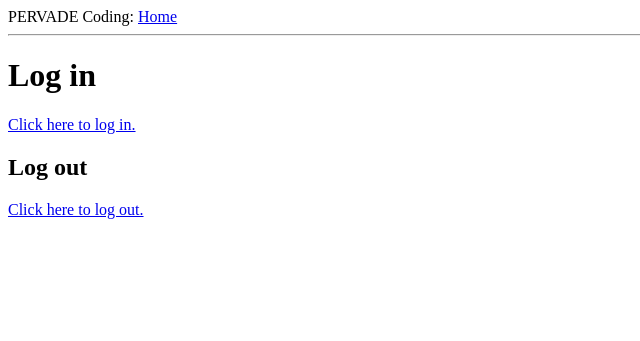
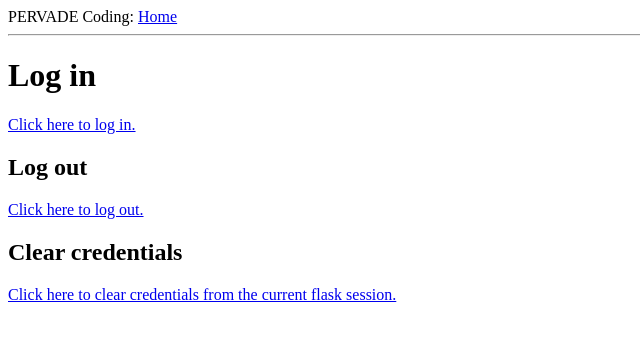
Before and after one commit to eddiechapman/pervade-coding-google, a Flask app: page / in a window 1280 px wide. Shown: the top 341 px of the page, without its empty margins (0-640 px from the left). Run offline with Flask 2, Linux system fonts and the light colour scheme.

Commit message:
added 'clear credentials' link to index page

```diff
--- a/app/templates/index.html
+++ b/app/templates/index.html
@@ -9,4 +9,8 @@
     <h2>Log out</h2>
     <p><a href="{{ url_for('logout') }}">Click here to log out.</a></p>
 </div>
+<div>
+    <h2>Clear credentials</h2>
+    <p><a href="{{ url_for('clear') }}">Click here to clear credentials from the current flask session.</a></p>
+</div>
 {% endblock %}
```
